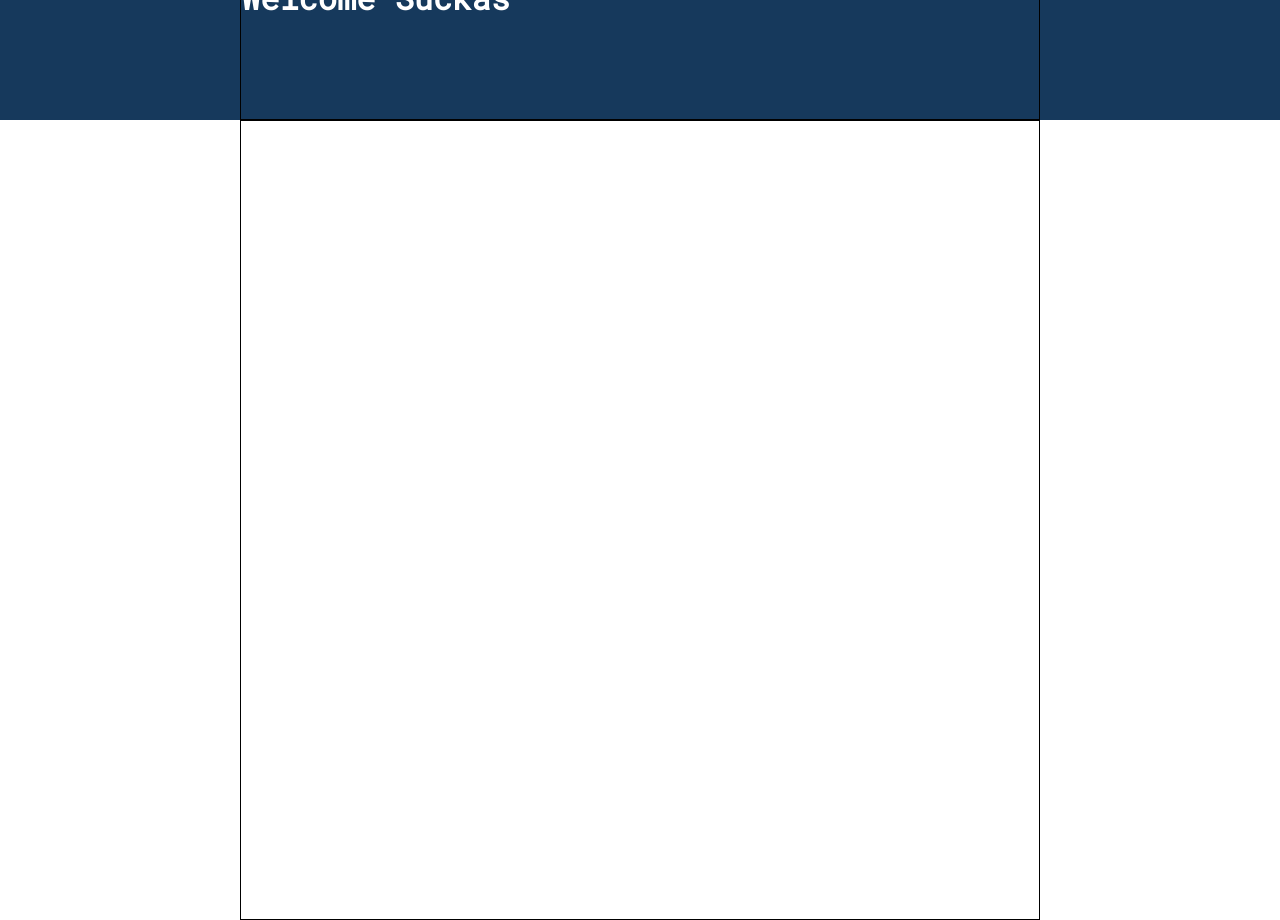
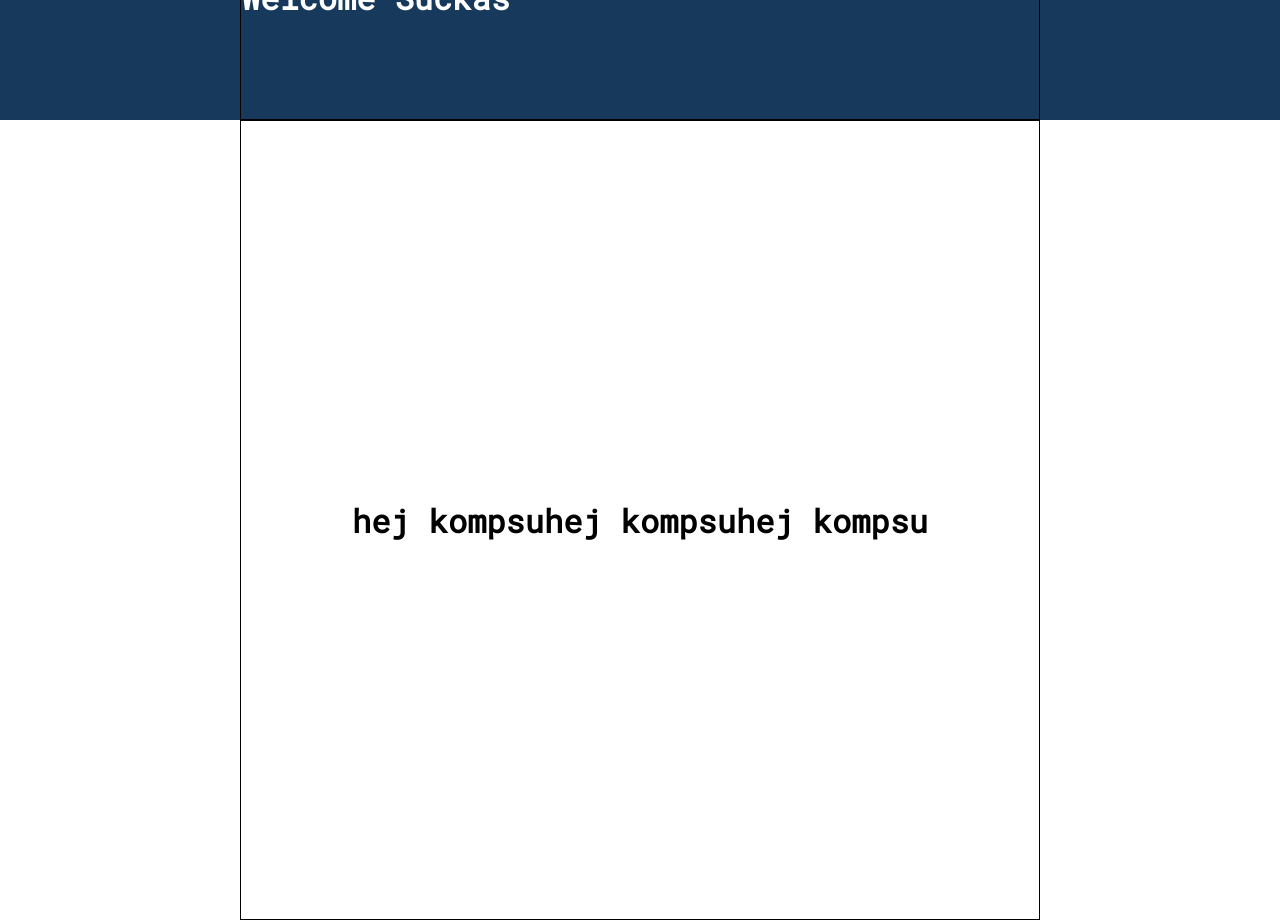
Before and after one commit to cjcmattsson/my-portfolio, a React (Create React App) app: page / in a window 1280 px wide. Shown: the part 680-1600 px from the top of the page. Built offline with nearby package versions, Linux system fonts and the light colour scheme.

Commit message:
Updated npm packages. Scss did not compile correctly. Now it does :))

```diff
--- a/package.json
+++ b/package.json
@@ -3,8 +3,8 @@
   "version": "0.1.0",
   "private": true,
   "dependencies": {
-    "react": "^16.3.2",
-    "react-dom": "^16.3.2",
+    "react": "^16.4.1",
+    "react-dom": "^16.4.1",
     "react-router-dom": "^4.3.1",
     "react-scripts": "1.1.4"
   },
@@ -17,6 +17,6 @@
     "watch-css": "node-sass src/assets/styles/style.scss src/index.css -w"
   },
   "devDependencies": {
-    "node-sass": "^4.9.0"
+    "node-sass": "^4.9.2"
   }
 }
--- a/src/assets/styles/style.scss
+++ b/src/assets/styles/style.scss
@@ -2,4 +2,4 @@
 @import '../../components/App/App';
 @import '../../components/HeroPage/HeroPage';
 @import '../../components/Nav/Nav';
-@import '../../components/ProjectsWrapper/ProjectsWrapper';
+@import '../../components/LandingProjectsWrapper/LandingProjectsWrapper';
--- a/src/components/App/App.js
+++ b/src/components/App/App.js
@@ -5,7 +5,7 @@ import Nav from '../Nav/Nav.jsx';
 import NavLinks from '../NavItem/NavLinks';
 
 import HeroPage from '../HeroPage/HeroPage';
-import ProjectsWrapper from '../ProjectsWrapper/ProjectsWrapper';
+import LandingProjectsWrapper from '../LandingProjectsWrapper/LandingProjectsWrapper';
 
 
 class App extends Component {
@@ -14,7 +14,7 @@ class App extends Component {
       <div className="App">
         <Nav navlinks={NavLinks}/>
         <HeroPage text="Welcome Suckas"/>
-        <ProjectsWrapper />
+        <LandingProjectsWrapper />
       </div>
     );
   }
--- /dev/null
+++ b/src/components/LandingProject/LandingProject.js
@@ -0,0 +1,10 @@
+import React from 'react';
+
+const LandingProject = () => (
+  <div>
+    <h1>hej kompsu</h1>
+  </div>
+)
+
+
+export default LandingProject;
--- /dev/null
+++ b/src/components/LandingProjectsWrapper/LandingProjectsWrapper.js
@@ -0,0 +1,19 @@
+import React, { Component } from 'react';
+import LandingProject from '../LandingProject/LandingProject';
+
+class LandingProjectsWrapper extends Component {
+
+    render() {
+      return (
+        <div className="projectsWrapper">
+          <div className="projectsContainer">
+            <LandingProject/>
+            <LandingProject/>
+            <LandingProject/>
+          </div>
+        </div>
+      );
+    }
+  }
+
+  export default LandingProjectsWrapper;
--- a/src/components/ProjectsWrapper/ProjectsWrapper.scss
+++ b/src/components/LandingProjectsWrapper/LandingProjectsWrapper.scss
@@ -10,7 +10,7 @@
     max-width: 800px;
     border: 1px solid black;
     display: flex;
-    align-items: flex-end;
-    padding-bottom: 100px;
+    align-items: center;
+    justify-content: center;
   }
 }
--- a/src/components/ProjectsWrapper/ProjectsWrapper.js
+++ /dev/null
@@ -1,15 +0,0 @@
-import React, { Component } from 'react';
-// import Project from '../Project/Project';
-
-class ProjectsWrapper extends Component {
-
-    render() {
-      return (
-        <div className="projectsWrapper">
-          <div className="projectsContainer"></div>
-        </div>
-      );
-    }
-  }
-
-  export default ProjectsWrapper;
--- a/src/index.css
+++ b/src/index.css
@@ -87,5 +87,5 @@ body {
     max-width: 800px;
     border: 1px solid black;
     display: flex;
-    align-items: flex-end;
-    padding-bottom: 100px; }
+    align-items: center;
+    justify-content: center; }
```
Also changed, not shown: 1 other file (tests, documents, lock files or other folders).
